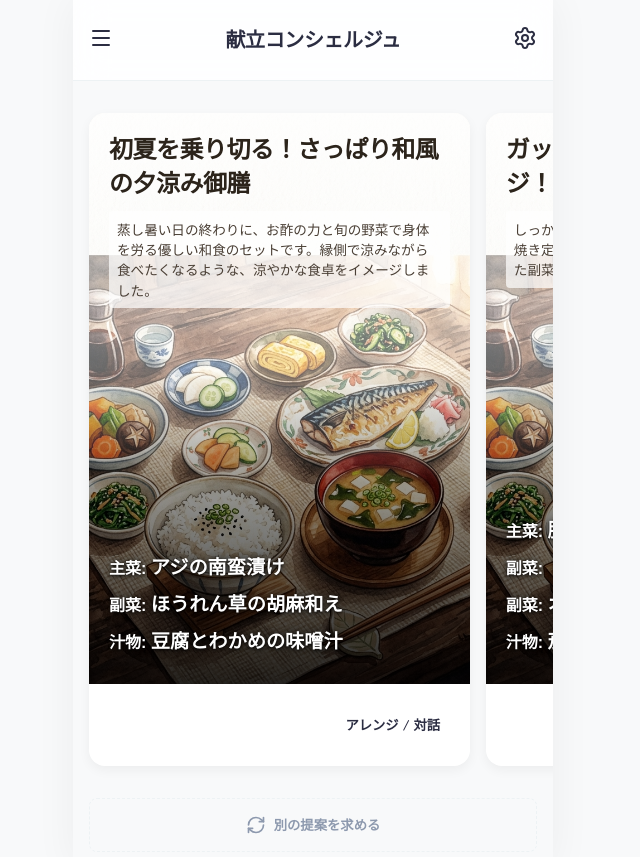
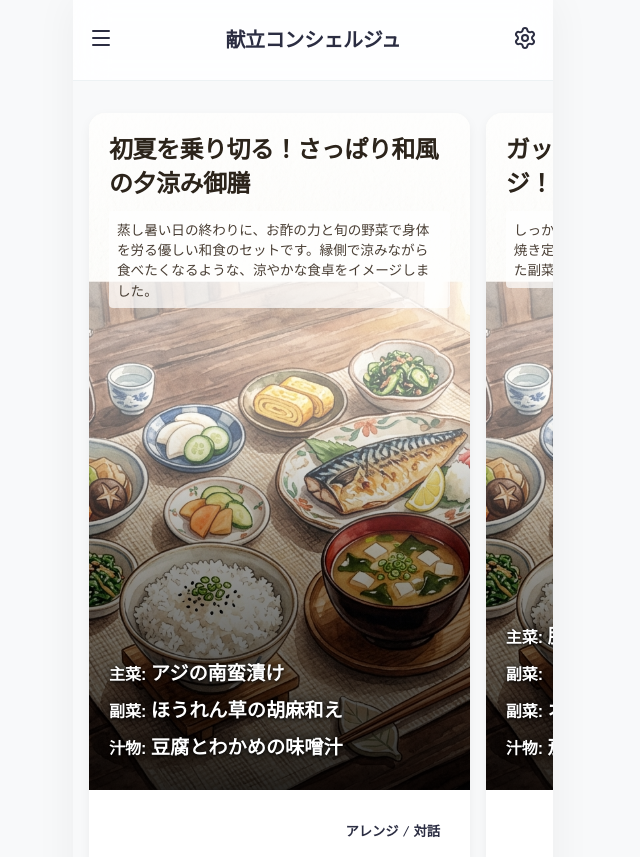
Before and after one commit to papakakky/menu-app-proto2, a Next.js app: page / in a window 1280 px wide. Shown: the top 857 px of the page, without its empty margins (327-967 px from the left). Built offline with nearby package versions, Linux system fonts and the light colour scheme; no server answers; a web font is replaced by a local one.

Commit message:
style: もっと縦長感が出るようにカードの縦横比を9:16に変更

```diff
--- a/src/components/ThemeCard.module.css
+++ b/src/components/ThemeCard.module.css
@@ -11,7 +11,7 @@
 .imageContainer {
   position: relative;
   width: 100%;
-  aspect-ratio: 2 / 3;
+  aspect-ratio: 9 / 16;
   background: #f4f0ec; /* 紙のような少し暖かい色 */
 }
 
```
